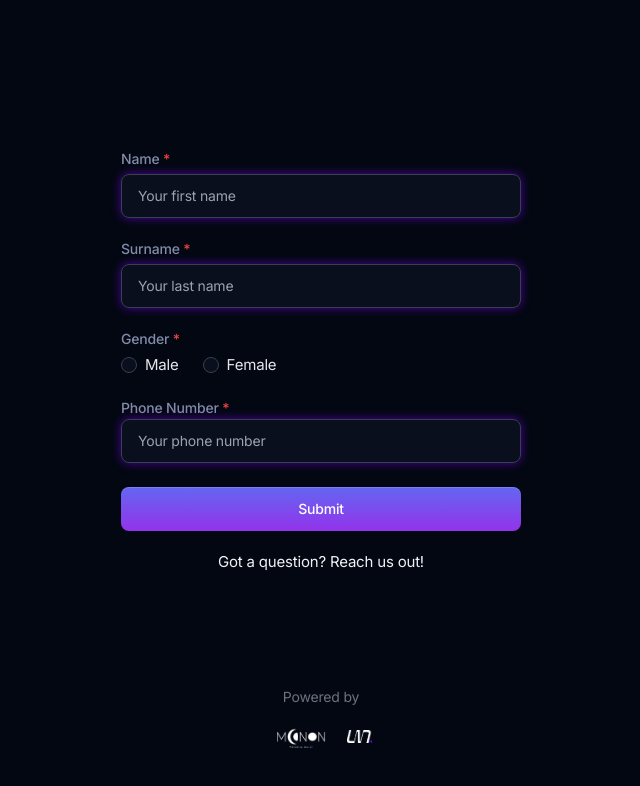
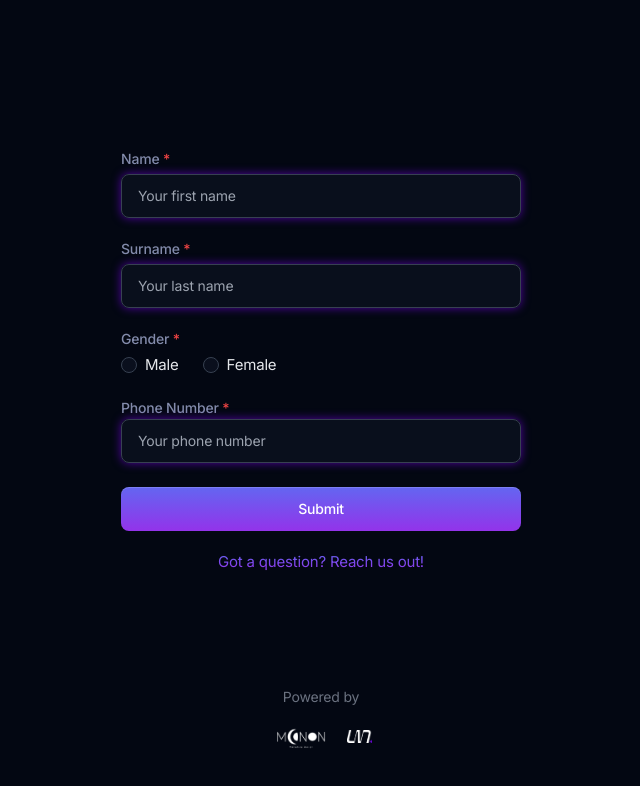
Before and after one commit to kleal08/728ent, a Next.js app: page / in a window 1280 px wide. Shown: the top 786 px of the page, without its empty margins (319-959 px from the left). Built offline with nearby package versions, Linux system fonts and the light colour scheme.

Commit message:
Changes extra for V2

```diff
--- a/app/(default)/page.tsx
+++ b/app/(default)/page.tsx
@@ -223,7 +223,7 @@ export default function SignUp() {
                           href="https://www.instagram.com/728.ent?igsh=MXh4bTdzdWl5MjRhNA%3D%3D&utm_source=qr"
                           target="_blank"
                           rel="noopener noreferrer"
-                          className="text-transparent bg-clip-text bg-gradient-to-t from-gray-200 to-white hover:bg-gradient-to-b hover:from-white hover:to-gray-300 transition-all duration-300 ease-in-out"
+                          className="text-transparent bg-clip-text bg-gradient-to-t from-purple-600 to-indigo-500 hover:bg-gradient-to-b hover:from-indigo-600 hover:to-purple-600 transition-all duration-300 ease-in-out"
                           >
                         Got a question? Reach us out!
                         </a>
```
